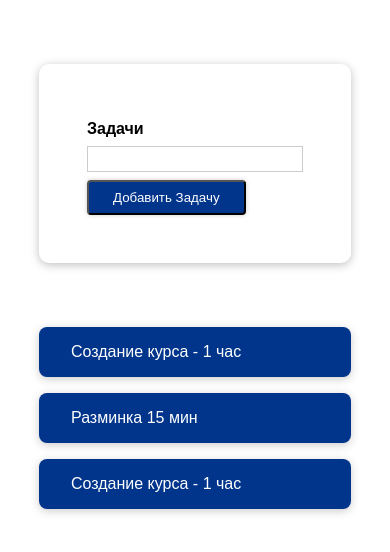
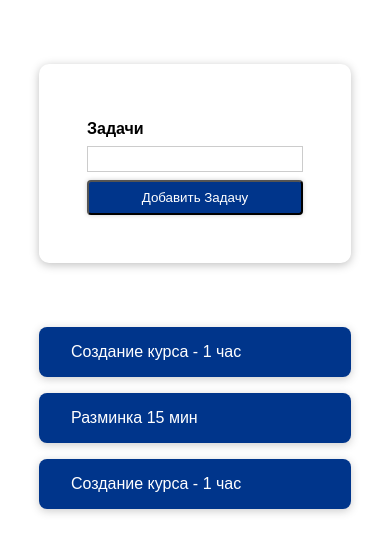
Before and after one commit to nadiavetrova/react-components-styling-practice, a React (Create React App) app: page / in a window 390 px wide. Shown: the top 552 px of the page. Built offline with nearby package versions, Linux system fonts and the light colour scheme; the HTML template or start-up script is replaced by a standard one.

Commit message:
Styled Components и Media Queries

```diff
--- a/src/components/UI/Button/Button.js
+++ b/src/components/UI/Button/Button.js
@@ -8,6 +8,11 @@ const Button = styled.button`.button
   border-radius: 4px;
   box-shadow: 0 0 4px rgba(50, 50, 50, 0.25);
   cursor: pointer;
+  width: 100%;
+
+@media (min-width: 700px) {
+width: auto;
+}
 
 &:focus {
   outline: none;
```
Also changed, not shown: 1 other file (tests, documents, lock files or other folders).
